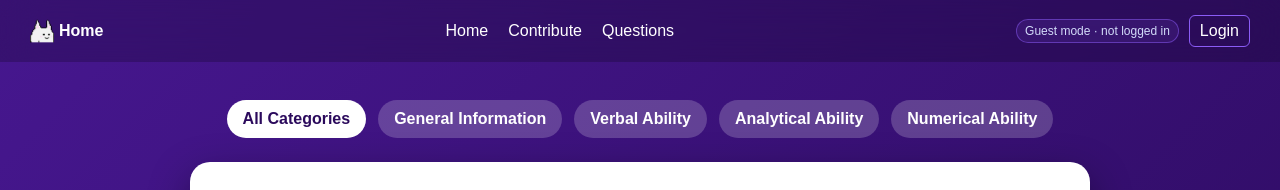
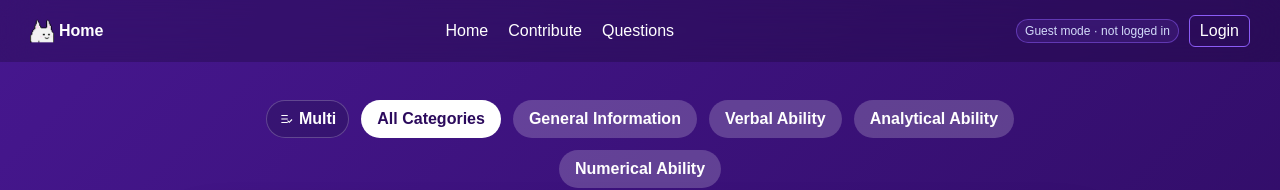
Before and after one commit to Grayyy1219/react-app, a React (Vite) app: page / in a window 1280 px wide. Shown: the top 190 px of the page. Built offline with nearby package versions, Linux system fonts and the light colour scheme; no server answers; the database is empty.

Commit message:
add: multi select category

```diff
--- a/src/components/Questioner.tsx
+++ b/src/components/Questioner.tsx
@@ -173,6 +173,10 @@ const Questioner = ({ isAdmin = false }: QuestionerProps) => {
   const [questions, setQuestions] = useState<QuestionItem[]>([]);
   const [activeFilter, setActiveFilter] =
     useState<QuestionFilter>(ALL_CATEGORIES);
+  const [isMultiSelectEnabled, setIsMultiSelectEnabled] = useState(false);
+  const [selectedCategories, setSelectedCategories] = useState<QuestionCategory[]>(
+    [...QUESTION_CATEGORIES],
+  );
   const [currentQuestion, setCurrentQuestion] = useState<QuestionItem | null>(
     null,
   );
@@ -287,12 +291,18 @@ const Questioner = ({ isAdmin = false }: QuestionerProps) => {
   }, []);
 
   const filteredQuestions = useMemo(() => {
+    if (isMultiSelectEnabled) {
+      return questions.filter((question) =>
+        selectedCategories.includes(question.category),
+      );
+    }
+
     if (activeFilter === ALL_CATEGORIES) {
       return questions;
     }
 
     return questions.filter((question) => question.category === activeFilter);
-  }, [activeFilter, questions]);
+  }, [activeFilter, isMultiSelectEnabled, questions, selectedCategories]);
 
   const moveToNextQuestion = (
     pool: QuestionItem[],
@@ -325,6 +335,10 @@ const Questioner = ({ isAdmin = false }: QuestionerProps) => {
   }, [filteredQuestions, selectedIndex]);
 
   const showAnotherQuestion = (filter: QuestionFilter) => {
+    if (isMultiSelectEnabled) {
+      return;
+    }
+
     setActiveFilter(filter);
 
     const pool =
@@ -338,6 +352,43 @@ const Questioner = ({ isAdmin = false }: QuestionerProps) => {
       generalStatsByQuestion,
       currentQuestion?.id,
     );
+  };
+
+  const toggleMultiSelectMode = () => {
+    if (isMultiSelectEnabled) {
+      setIsMultiSelectEnabled(false);
+      setActiveFilter(
+        selectedCategories.length === 1 ? selectedCategories[0] : ALL_CATEGORIES,
+      );
+      return;
+    }
+
+    setIsMultiSelectEnabled(true);
+    setSelectedCategories(
+      activeFilter === ALL_CATEGORIES ? [...QUESTION_CATEGORIES] : [activeFilter],
+    );
+  };
+
+  const toggleCategorySelection = (category: QuestionCategory) => {
+    setSelectedCategories((previous) => {
+      const isAllSelected = previous.length === QUESTION_CATEGORIES.length;
+
+      if (isAllSelected && previous.includes(category)) {
+        return [category];
+      }
+
+      if (previous.includes(category)) {
+        return previous.length === 1
+          ? previous
+          : previous.filter((item) => item !== category);
+      }
+
+      return [...previous, category];
+    });
+  };
+
+  const selectAllCategories = () => {
+    setSelectedCategories([...QUESTION_CATEGORIES]);
   };
 
   const handleAnswerSelect = (index: number) => {
@@ -469,6 +520,8 @@ const Questioner = ({ isAdmin = false }: QuestionerProps) => {
   const shouldShowNoteActions =
     Boolean(currentQuestion?.hint) ||
     Boolean(currentQuestion && currentUserKey);
+  const isAllCategoriesSelectedInMulti =
+    selectedCategories.length === QUESTION_CATEGORIES.length;
 
   return (
     <div className="quiz-container">
@@ -478,16 +531,56 @@ const Questioner = ({ isAdmin = false }: QuestionerProps) => {
         aria-label="Question categories"
       >
         <button
-          className={`category-btn ${activeFilter === ALL_CATEGORIES ? "active" : ""}`}
-          onClick={() => showAnotherQuestion(ALL_CATEGORIES)}
+          type="button"
+          className={`multiselect-toggle-btn ${isMultiSelectEnabled ? "active" : ""}`}
+          onClick={toggleMultiSelectMode}
+          aria-pressed={isMultiSelectEnabled}
+          title="Toggle multi-select categories"
+        >
+          <svg
+            viewBox="0 0 24 24"
+            aria-hidden="true"
+            focusable="false"
+          >
+            <path d="M4 5h11v2H4V5zm0 6h11v2H4v-2zm0 6h11v2H4v-2zm13.5 2-3.5-3.5 1.4-1.4 2.1 2.1 4.1-4.1 1.4 1.4-5.5 5.5z" />
+          </svg>
+          Multi
+        </button>
+        <button
+          className={`category-btn ${
+            isMultiSelectEnabled
+              ? isAllCategoriesSelectedInMulti
+                ? "active"
+                : ""
+              : activeFilter === ALL_CATEGORIES
+                ? "active"
+                : ""
+          }`}
+          onClick={() =>
+            isMultiSelectEnabled
+              ? selectAllCategories()
+              : showAnotherQuestion(ALL_CATEGORIES)
+          }
         >
           {ALL_CATEGORIES}
         </button>
         {QUESTION_CATEGORIES.map((category) => (
           <button
             key={category}
-            className={`category-btn ${activeFilter === category ? "active" : ""}`}
-            onClick={() => showAnotherQuestion(category)}
+            className={`category-btn ${
+              isMultiSelectEnabled
+                ? !isAllCategoriesSelectedInMulti && selectedCategories.includes(category)
+                  ? "active"
+                  : ""
+                : activeFilter === category
+                  ? "active"
+                  : ""
+            }`}
+            onClick={() =>
+              isMultiSelectEnabled
+                ? toggleCategorySelection(category)
+                : showAnotherQuestion(category)
+            }
           >
             {category}
           </button>
@@ -500,7 +593,7 @@ const Questioner = ({ isAdmin = false }: QuestionerProps) => {
         {!isLoading &&
           !error &&
           !currentQuestion &&
-          "No questions found for this category."}
+          "No questions found for the selected categories."}
         {!isLoading && !error && currentQuestion && currentQuestion.question}
       </div>
 
--- a/src/css/questioner.css
+++ b/src/css/questioner.css
@@ -30,6 +30,32 @@
 
 .category-btn.active {
   background: #ffffff;
+  color: #2b0a5c;
+}
+
+
+.multiselect-toggle-btn {
+  border: 1px solid rgba(255, 255, 255, 0.22);
+  border-radius: 999px;
+  background: rgba(15, 23, 42, 0.2);
+  color: #fff;
+  padding: 8px 12px;
+  font-weight: 600;
+  cursor: pointer;
+  display: inline-flex;
+  align-items: center;
+  gap: 6px;
+}
+
+.multiselect-toggle-btn svg {
+  width: 14px;
+  height: 14px;
+  fill: currentcolor;
+}
+
+.multiselect-toggle-btn.active {
+  background: #ffffff;
+  border-color: transparent;
   color: #2b0a5c;
 }
 
```
